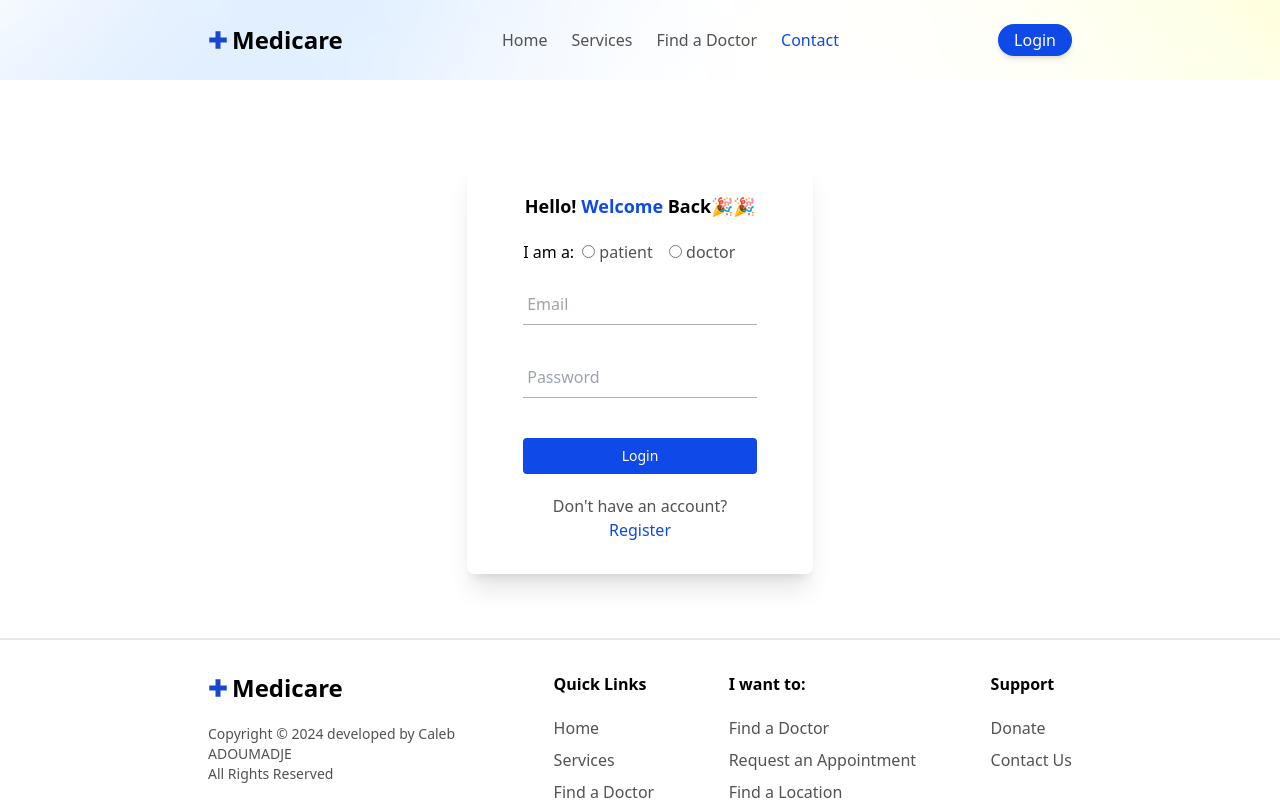
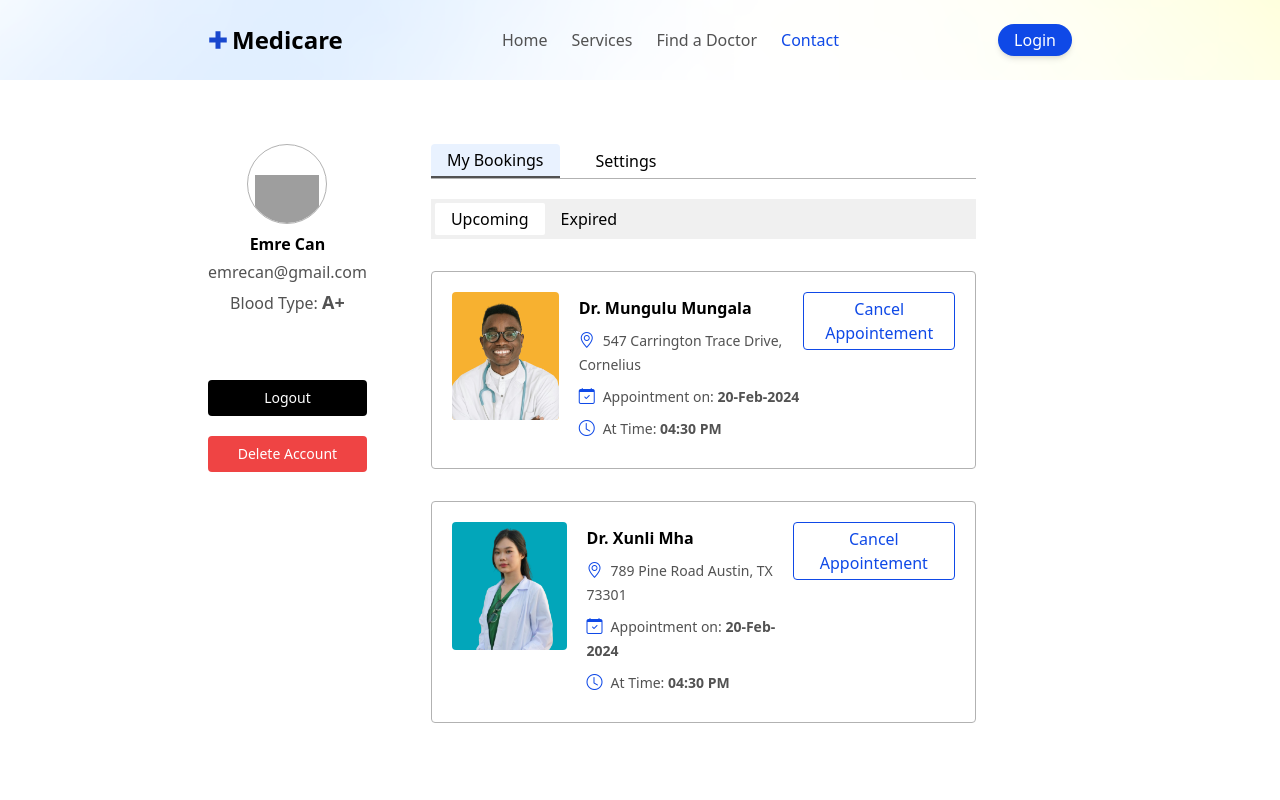
Before and after one commit to adoumadje/medicare-frontend, an Angular app: page / in a window 1280 px wide. Shown: the top 800 px of the page. Built offline with nearby package versions, Linux system fonts and the light colour scheme; grey boxes are pictures that could not be loaded.

Commit message:
patient dashboard

```diff
--- a/src/app/app.component.html
+++ b/src/app/app.component.html
@@ -5,5 +5,6 @@
 <!--<app-doctor-details-page></app-doctor-details-page>-->
 <!--<app-contact-us></app-contact-us>-->
 <!--<app-register></app-register>-->
-<app-login></app-login>
+<!--<app-login></app-login>-->
+<app-patient-dashboard></app-patient-dashboard>
 <app-footer></app-footer>
--- a/src/app/app.component.ts
+++ b/src/app/app.component.ts
@@ -8,11 +8,12 @@ import { ContactUsComponent } from "./components/contact-us/contact-us.component
 import { FooterComponent } from "./components/footer/footer.component";
 import { RegisterComponent } from "./components/register/register.component";
 import { LoginComponent } from "./components/login/login.component";
+import { PatientDashboardComponent } from "./components/patient-dashboard/patient-dashboard.component";
 
 @Component({
   selector: 'app-root',
   standalone: true,
-  imports: [RouterOutlet, HomePageComponent, NavigationBarComponent, FindADoctorComponent, DoctorDetailsPageComponent, ContactUsComponent, FooterComponent, RegisterComponent, LoginComponent],
+  imports: [RouterOutlet, HomePageComponent, NavigationBarComponent, FindADoctorComponent, DoctorDetailsPageComponent, ContactUsComponent, FooterComponent, RegisterComponent, LoginComponent, PatientDashboardComponent],
   templateUrl: './app.component.html',
   styleUrl: './app.component.css'
 })
--- /dev/null
+++ b/src/app/components/patient-dashboard/patient-dashboard.component.html
@@ -0,0 +1,59 @@
+<div class="px-8 sm:px-13 pt-36 pb-16 flex">
+    <div class="w-20p me-16">
+        <div class="w-20 h-20 rounded-full overflow-hidden mx-auto border border-borderLightBlack flex flex-col justify-end">
+            <img src="https://preview.keenthemes.com/metronic-v4/theme/assets/pages/media/profile/people19.png" alt=""
+            class="mx-auto w-16">
+        </div>
+        <h4 class="font-semibold mt-2 text-center">Emre Can</h4>
+        <p class="text-myBlack text-center my-1">emrecan&#64;gmail.com</p>
+        <p class="text-myBlack text-center">Blood Type: <span class="text-lg font-semibold">A+</span></p>
+        <button class="bg-black text-white w-full sm:text-md text-sm px-3 sm:px-4 py-2 mt-16 mb-5 rounded cursor-pointer focus:ring-2 transform hover:scale-105">Logout</button>
+        <button class="bg-red-500 text-white w-full sm:text-md text-sm px-3 sm:px-4 py-2 mb-3 rounded cursor-pointer focus:ring-2 transform hover:scale-105">Delete Account</button>
+    </div>
+    <div class="w-full pe-24">
+        <div class="flex border-b border-borderLightBlack">
+            <button class="border-b-2 border-myBlack px-4 py-1 me-5 bg-lightBlue rounded-t">My Bookings</button>
+            <button class="px-4 py-1">Settings</button>
+        </div>
+        <div class="bg-lightBlack p-1 mt-5 mb-8">
+            <button class="px-4 py-1 bg-white rounded-sm">Upcoming</button>
+            <button class="px-4 py-1">Expired</button>
+        </div>
+        <div class="border border-borderLightBlack rounded p-5 flex justify-between">
+            <div class="flex">
+                <div class="bg-myYellow rounded w-64 sm:w-32 h-64 sm:h-32 me-5 flex flex-col justify-center overflow-hidden">
+                    <img src="doctor-1-removebg-preview.png"
+                        class="w-28 mx-auto mt-10"
+                    alt="doctor">
+                </div>
+                <div class="pt-1">
+                    <h4 class="font-semibold mb-2">Dr. Mungulu Mungala</h4>
+                    <p class="text-myBlack mb-2"><i class="bi bi-geo-alt text-myblue me-2"></i><span class="text-sm">547 Carrington Trace Drive, Cornelius</span></p>
+                    <p class="text-myBlack mb-2"><i class="bi bi-calendar-check text-myblue me-2"></i><span class="text-sm">Appointment on: <span class="font-semibold">20-Feb-2024</span></span></p>
+                    <p class="text-myBlack mb-2"><i class="bi bi-clock text-myblue me-2"></i><span class="text-sm">At Time: <span class="font-semibold">04:30 PM</span></span></p>
+                </div>
+            </div>
+            <div>
+                <button class="px-2 py-1 hover:bg-myblue hover:text-white focus:ring-2 transform hover:scale-105 border border-myblue rounded text-myblue">Cancel Appointement</button>
+            </div>
+        </div>
+        <div class="border border-borderLightBlack rounded p-5 flex justify-between mt-8">
+            <div class="flex">
+                <div class="bg-myGreen rounded w-64 sm:w-32 h-64 sm:h-32 me-5 flex flex-col justify-center overflow-hidden">
+                    <img src="doctor-3-removebg-preview.png"
+                        class="w-28 mx-auto mt-10"
+                    alt="doctor">
+                </div>
+                <div class="pt-1">
+                    <h4 class="font-semibold mb-2">Dr. Xunli Mha</h4>
+                    <p class="text-myBlack mb-2"><i class="bi bi-geo-alt text-myblue me-2"></i><span class="text-sm">789 Pine Road Austin, TX 73301</span></p>
+                    <p class="text-myBlack mb-2"><i class="bi bi-calendar-check text-myblue me-2"></i><span class="text-sm">Appointment on: <span class="font-semibold">20-Feb-2024</span></span></p>
+                    <p class="text-myBlack mb-2"><i class="bi bi-clock text-myblue me-2"></i><span class="text-sm">At Time: <span class="font-semibold">04:30 PM</span></span></p>
+                </div>
+            </div>
+            <div>
+                <button class="px-2 py-1 hover:bg-myblue hover:text-white focus:ring-2 transform hover:scale-105 border border-myblue rounded text-myblue">Cancel Appointement</button>
+            </div>
+        </div>
+    </div>
+</div>
--- a/tailwind.config.js
+++ b/tailwind.config.js
@@ -13,6 +13,7 @@ module.exports = {
       },
       colors: {
         myblue: '#0f49e7',
+        lightBlue: '#e9f2ff',
         myWhite: '#eeeeee',
         myYellow: '#f7b130',
         lightYellow: '#fff7eb',
@@ -21,6 +22,7 @@ module.exports = {
         myGreen: '#02a6ba',
         lightGreen: '#d3f8fa',
         myBlack: '#525252',
+        lightBlack: '#f0f0f0',
         dotRed: '#ee4e58',
         dotOrange: '#fb7f23',
         dotGreen: '#1e9f81',
@@ -36,7 +38,8 @@ module.exports = {
         '110': '30rem',
         '140': '40rem',
         '60p': '60%',
-        '40p': '40%'
+        '40p': '40%',
+        '20p': '20%'
       },
       height: {
         '50': '14rem',
```
Also changed, not shown: src/app/components/patient-dashboard/patient-dashboard.component.ts (added, +12 -0 lines), src/app/components/patient-dashboard/patient-dashboard.component.css (added), 1 other file (tests, documents, lock files or other folders).
